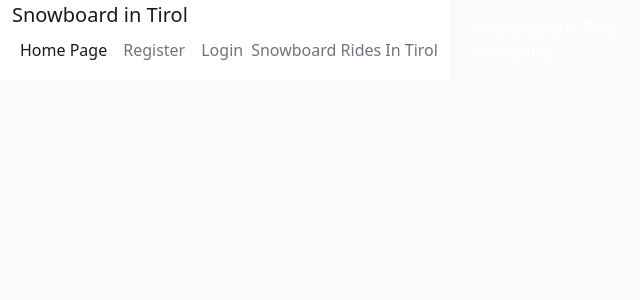
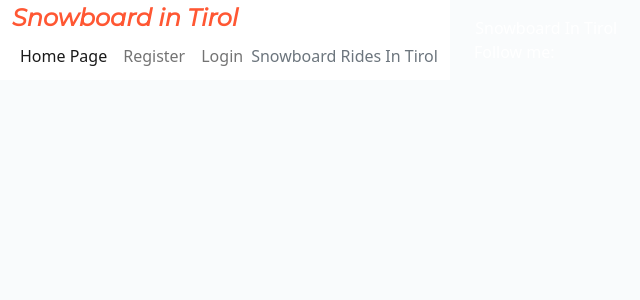
Before and after one commit to FlorinDorneanu/snowboard-in-tirol, a Django app: page / in a window 1280 px wide. Shown: the top 300 px of the page, without its empty margins (0-640 px from the left). Run offline with Django 3.2, Linux system fonts and the light colour scheme; data that the repository does not hold is empty.

Commit message:
Add brand style

```diff
--- a/static/css/style.css
+++ b/static/css/style.css
@@ -1,3 +1,9 @@
 body {
     background-color: #f9fbfc;
 }
+
+.brand {
+    font-family: Montserrat, sans-serif;
+    font-size: 1.5rem;
+    font-weight: 700;
+    color: #FF5733;
```
